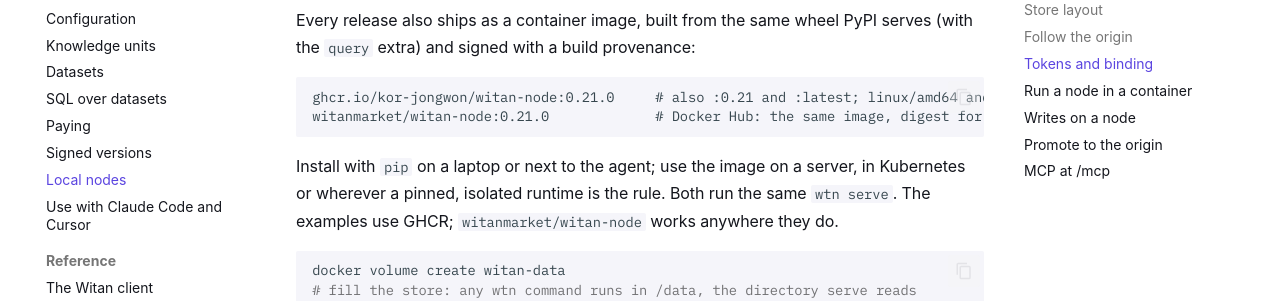
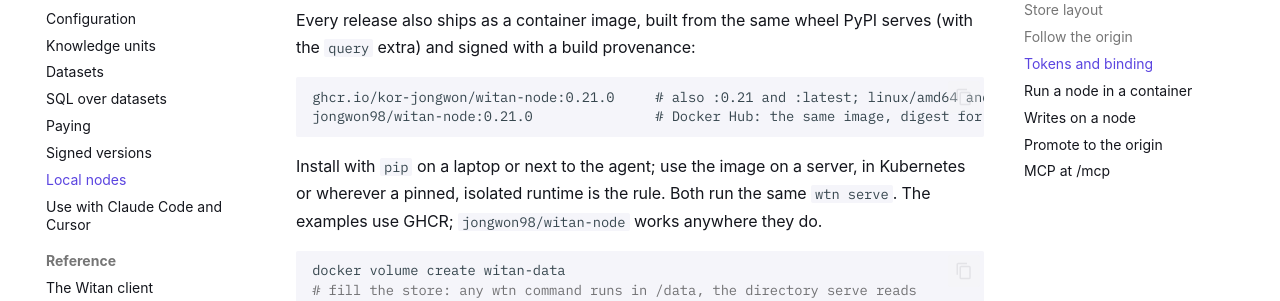
Before and after one commit to kor-jongwon/witan-sdk, an MkDocs documentation site: the page built from docs/guide/nodes.md, in a window 1280 px wide and 900 px high, scrolled down 3693 px. Shown: the part 153-454 px from the top of the window. Built offline with MkDocs 1.6.1 and Material for MkDocs 9.7.7, drawn with Linux system fonts in a browser that asks for light colours; some web fonts are replaced; comment, search, counter and statistics services are not loaded; the version menu is left out.

Commit message:
docs: the Docker Hub address is jongwon98/witan-node for now
Co-Authored-By: Claude Opus 5.5 <noreply@anthropic.com>

````diff
--- a/docs/guide/nodes.md
+++ b/docs/guide/nodes.md
@@ -119,12 +119,12 @@ Every release also ships as a container image, built from the same wheel PyPI se
 
 ```
 ghcr.io/kor-jongwon/witan-node:0.21.0     # also :0.21 and :latest; linux/amd64 and linux/arm64
-witanmarket/witan-node:0.21.0             # Docker Hub: the same image, digest for digest
+jongwon98/witan-node:0.21.0               # Docker Hub: the same image, digest for digest
 ```
 
 Install with `pip` on a laptop or next to the agent; use the image on a server, in Kubernetes or
 wherever a pinned, isolated runtime is the rule. Both run the same `wtn serve`. The examples use
-GHCR; `witanmarket/witan-node` works anywhere they do.
+GHCR; `jongwon98/witan-node` works anywhere they do.
 
 ```bash
 docker volume create witan-data
````
Also changed, not shown: README.md (+1 -1 lines).
